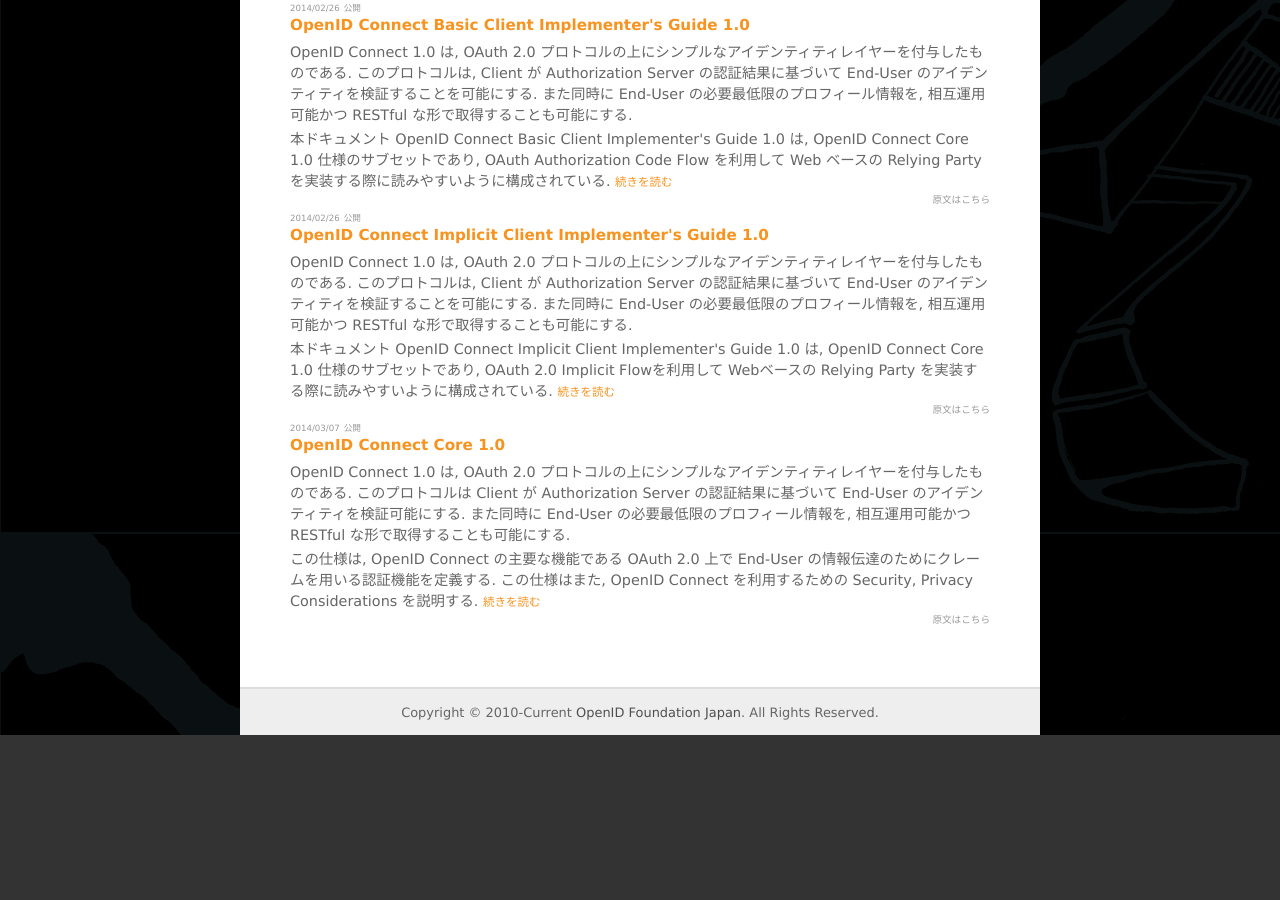
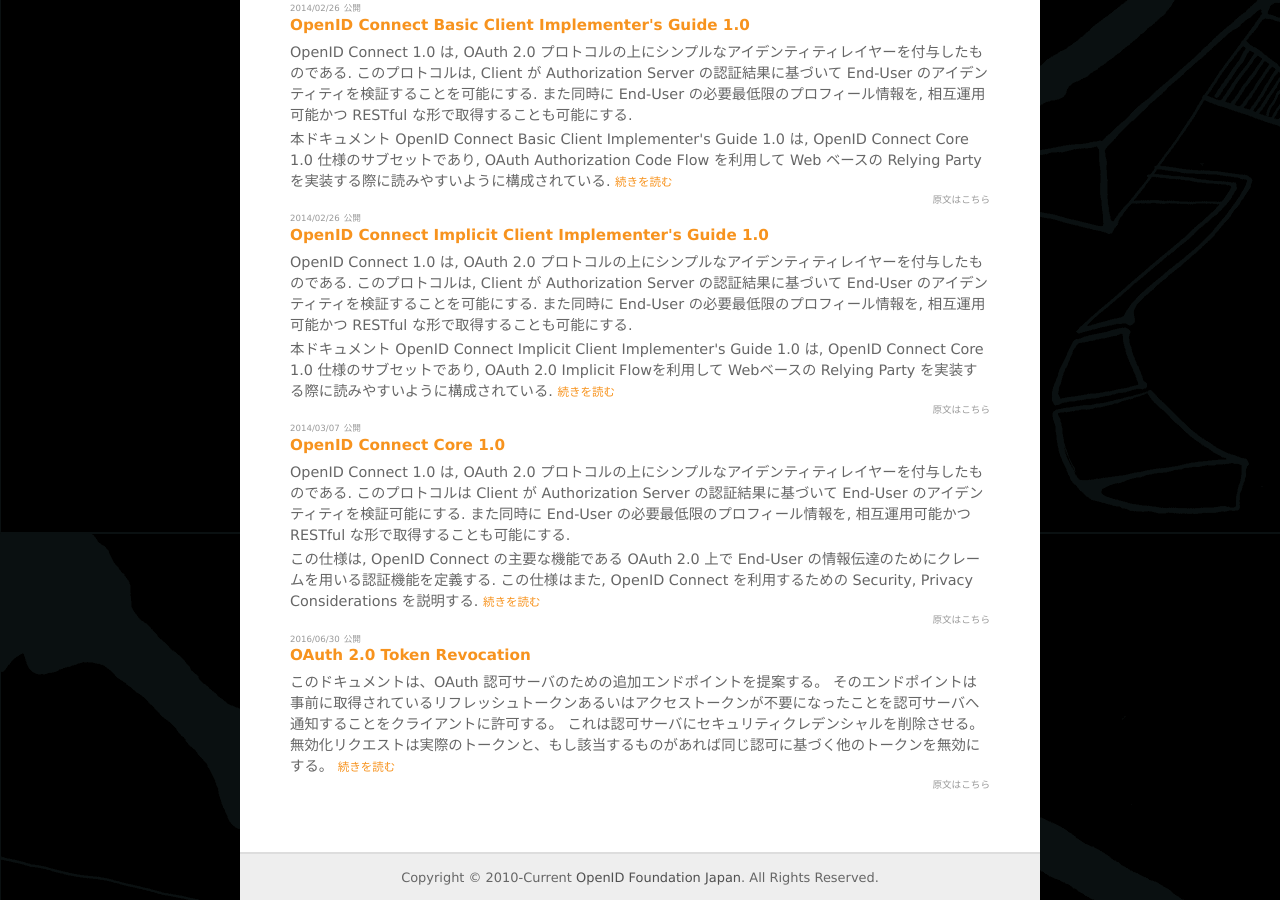
Before and after one commit to openid-foundation-japan/openid-foundation-japan.github.com, a plain HTML site: page index.html in a window 1280 px wide. Shown: the part 2031-2931 px from the top of the page. Before the commit the page ends 2766 px from the top, so only its background shows below. Drawn offline with Linux system fonts and the light colour scheme; a script that the page names is missing.

Commit message:
link to oauth revocation

```diff
--- a/index.html
+++ b/index.html
@@ -294,6 +294,24 @@
           <p class="original"><a href="http://openid.net/specs/openid-connect-core-1_0.html">原文はこちら</a></p>
         </footer>
       </article>
+      <article>
+        <header>
+          <p><time datetime="2016-06-30">2016/06/30</time></p>
+          <h3><a href="/rfc7009.ja.html">OAuth 2.0 Token Revocation</a></h3>
+        </header>
+        <p>
+          このドキュメントは、OAuth 認可サーバのための追加エンドポイントを提案する。
+          そのエンドポイントは事前に取得されているリフレッシュトークンあるいはアクセストークンが不要になったことを認可サーバへ通知することをクライアントに許可する。
+          これは認可サーバにセキュリティクレデンシャルを削除させる。
+          無効化リクエストは実際のトークンと、もし該当するものがあれば同じ認可に基づく他のトークンを無効にする。
+          <span class="more">
+            <a href="/rfc7009.ja.html" title="OAuth 2.0 Token Revocation">続きを読む</a>
+          </span>
+        </p>
+        <footer>
+          <p class="original"><a href="https://tools.ietf.org/html/rfc7009">原文はこちら</a></p>
+        </footer>
+      </article>
     </section>
     <aside>
       <fb:like href="http://www.facebook.com/pages/OpenID-Foundation-Japan-fan-yijiao-yu-WG/187075631325266" show_faces="true" width="700"></fb:like>
```
